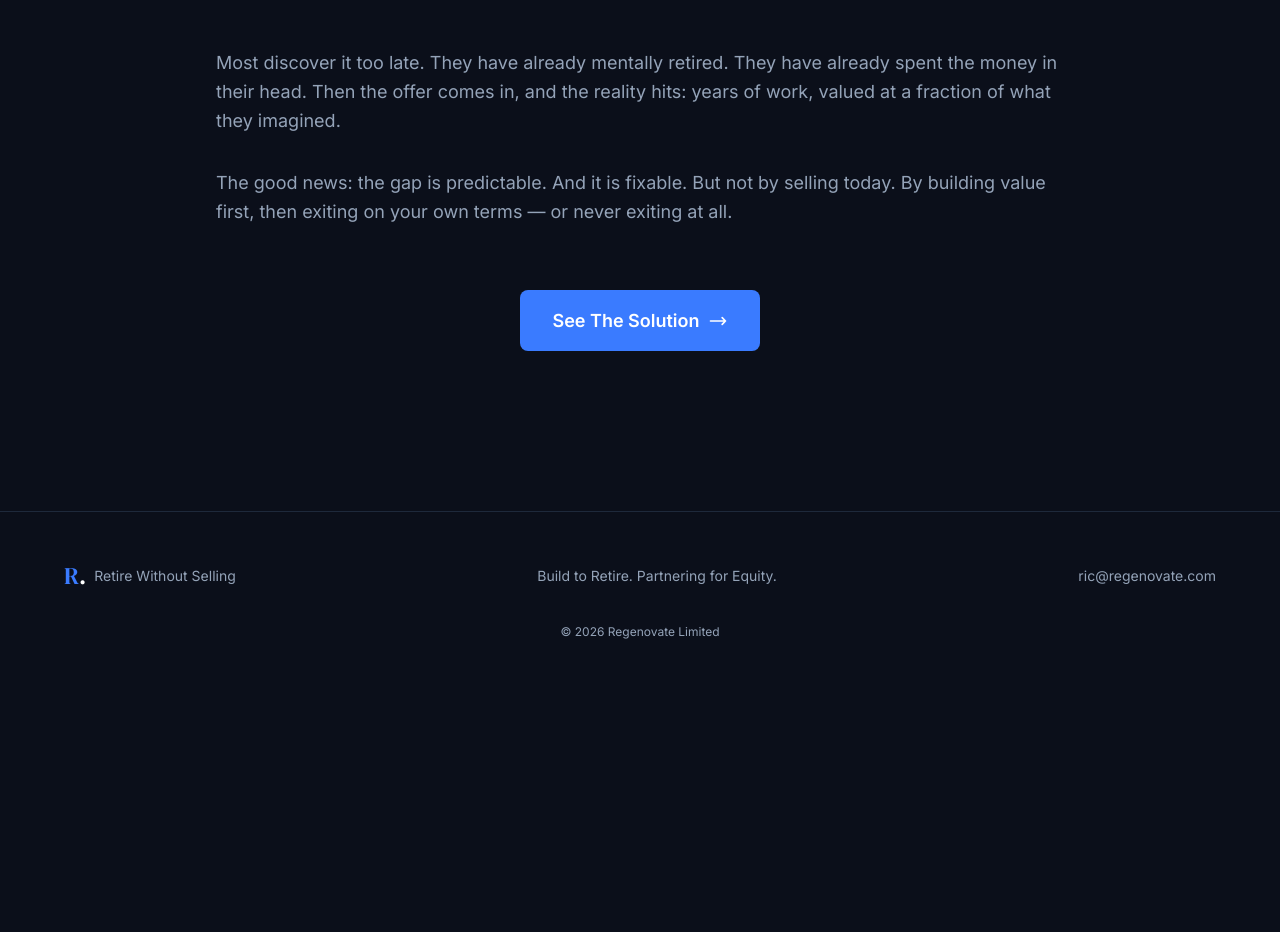
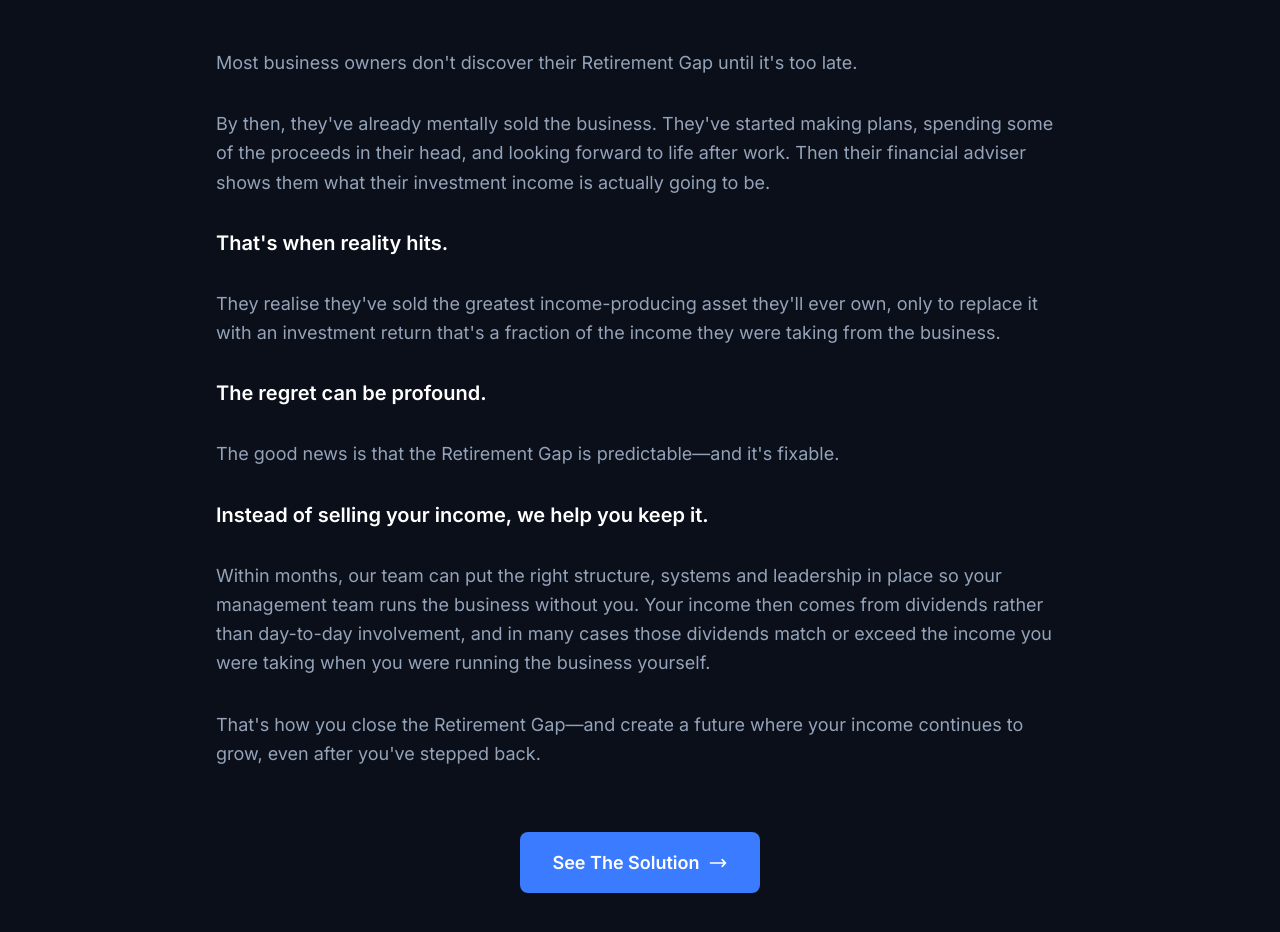
Before and after one commit to Netricro/Retire-Without-Selling, a Next.js app: page /the-problem in a window 1280 px wide. Shown: the part 1438-2370 px from the top of the page. Before the commit the page ends 2126 px from the top, so only its background shows below. Built offline with nearby package versions, Linux system fonts and the light colour scheme.

Commit message:
Replace post-gap copy with emotional narrative and solution bridge

```diff
--- a/src/app/the-problem/page.tsx
+++ b/src/app/the-problem/page.tsx
@@ -70,11 +70,39 @@ export default function TheProblem() {
         </div>
 
         <p>
-          Most discover it too late. They have already mentally retired. They have already spent the money in their head. Then the offer comes in, and the reality hits: years of work, valued at a fraction of what they imagined.
+          Most business owners don't discover their Retirement Gap until it's too late.
         </p>
 
         <p>
-          The good news: the gap is predictable. And it is fixable. But not by selling today. By building value first, then exiting on your own terms — or never exiting at all.
+          By then, they've already mentally sold the business. They've started making plans, spending some of the proceeds in their head, and looking forward to life after work. Then their financial adviser shows them what their investment income is actually going to be.
+        </p>
+
+        <p className="text-white text-xl font-semibold">
+          That's when reality hits.
+        </p>
+
+        <p>
+          They realise they've sold the greatest income-producing asset they'll ever own, only to replace it with an investment return that's a fraction of the income they were taking from the business.
+        </p>
+
+        <p className="text-white text-xl font-semibold">
+          The regret can be profound.
+        </p>
+
+        <p>
+          The good news is that the Retirement Gap is predictable—and it's fixable.
+        </p>
+
+        <p className="text-white text-xl font-semibold">
+          Instead of selling your income, we help you keep it.
+        </p>
+
+        <p>
+          Within months, our team can put the right structure, systems and leadership in place so your management team runs the business without you. Your income then comes from dividends rather than day-to-day involvement, and in many cases those dividends match or exceed the income you were taking when you were running the business yourself.
+        </p>
+
+        <p>
+          That's how you close the Retirement Gap—and create a future where your income continues to grow, even after you've stepped back.
         </p>
 
         <div className="flex flex-col items-center gap-6 my-16">
```
